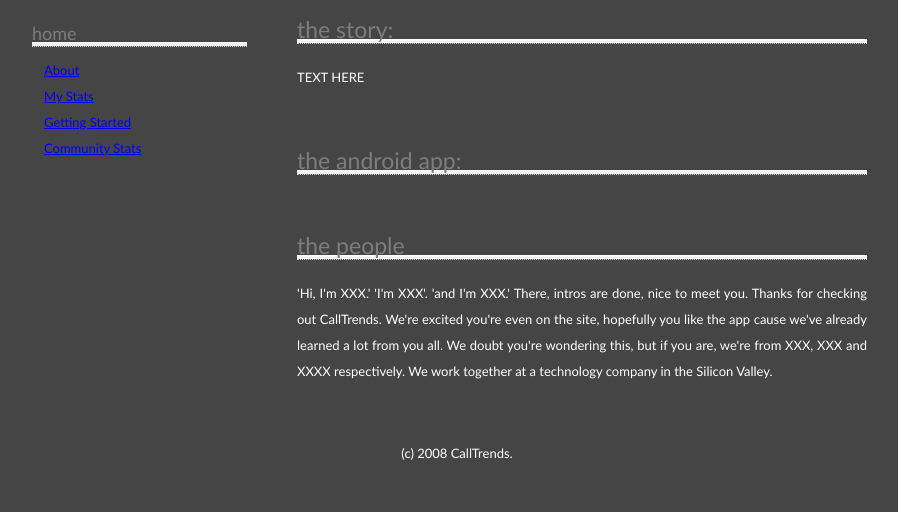
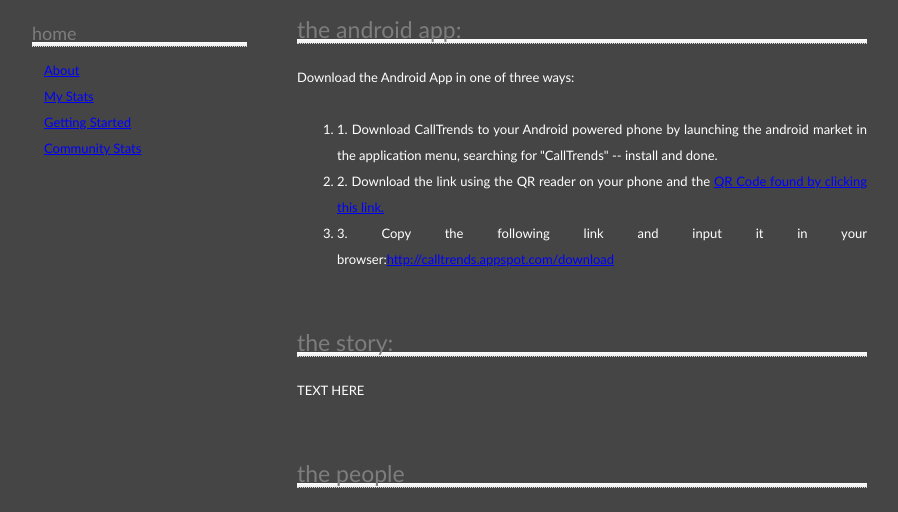
Before and after one commit to wasauce/calltrendsappengine, a Python web app: template templates/about.html in a window 1280 px wide. Shown: the part 156-668 px from the top of the page, without its empty margins (183-1081 px from the left). Before the commit the page ends 616 px from the top, so only its background shows below. Run offline with Jinja, Linux system fonts and the light colour scheme; the template is opened without the code that fills it, so the values that code supplies are empty.

Commit message:
adding QR code

```diff
--- a/templates/about.html
+++ b/templates/about.html
@@ -6,18 +6,24 @@
 <div id="page">
 	<!-- start content -->
 	<div id="content">
+     <div class="post">
+			<h2 class="title">The Android App:</h2>
+			<div class="entry">
+				<p>Download the Android App in one of three ways:
+				 <ol>
+                  <li>1. Download CallTrends to your Android powered phone by launching the android market in the application menu, searching  for "CallTrends" -- install and done.</li>
+                  <li>2. Download the link using the QR reader on your phone and the <a href="/QRcode">QR Code found by clicking this link.</a></li>
+                  <li>3. Copy the following link and input it in your browser:<a href="/download">http://calltrends.appspot.com/download</a></li>
+                 </ol>
+                </p>
+			</div>
+
+		</div>
+
                  <div class="post">
 			<h2 class="title">The story:</h2>
 			<div class="entry">
 				<p>TEXT HERE</p>
-			</div>
-
-		</div>
-
-     <div class="post">
-			<h2 class="title">The Android App:</h2>
-			<div class="entry">
-				<p></p>
 			</div>
 
 		</div>
```
Also changed, not shown: calltrendshelpers.py (+4 -4 lines), main.py (+22 -1 lines), static/images/calltrendsdownloadqrcode.png (added).
